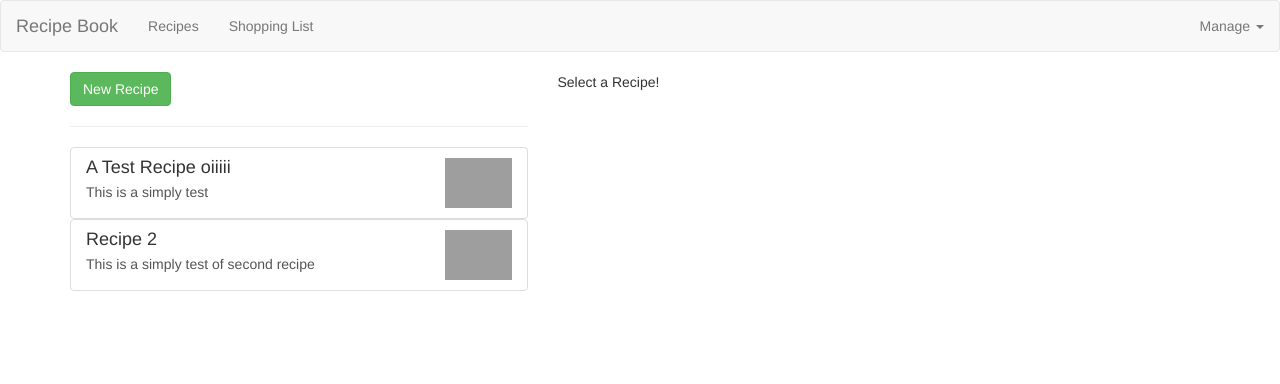
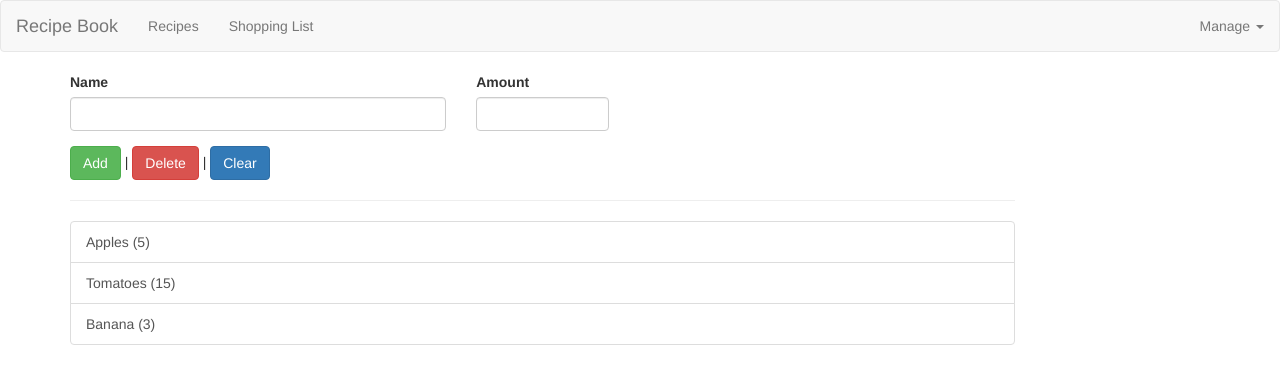
Before and after one commit to franciscovaz/shopping-list, an Angular app: page /shopping-list in a window 1280 px wide. Shown: the top 384 px of the page. Built offline with nearby package versions, Linux system fonts and the light colour scheme; grey boxes are pictures that could not be loaded.

Commit message:
adding routes

```diff
--- /dev/null
+++ b/src/app/app-routing.module.ts
@@ -0,0 +1,41 @@
+import { NgModule } from "@angular/core";
+import { RouterModule, Routes } from "@angular/router";
+import { RecipeDetailComponent } from "./recipes/recipe-detail/recipe-detail.component";
+import { RecipeItemComponent } from "./recipes/recipe-list/recipe-item/recipe-item.component";
+import { RecipeListComponent } from "./recipes/recipe-list/recipe-list.component";
+import { RecipesComponent } from "./recipes/recipes.component";
+import { ShoppingEditComponent } from "./shopping-list/shopping-edit/shopping-edit.component";
+import { ShoppingListComponent } from "./shopping-list/shopping-list.component";
+
+const appRoutes: Routes = [
+  {
+    path: '', redirectTo: '/recipes', pathMatch: 'full'
+  },
+  {
+    path: 'recipes', component: RecipesComponent, children: [
+      {
+        path: 'list', component: RecipeListComponent
+      },
+      {
+        path: 'detail', component: RecipeDetailComponent
+      },
+      {
+        path: 'item', component: RecipeItemComponent
+      }
+    ]
+  },
+  {
+    path: 'shopping-list', component: ShoppingListComponent, children: [
+      {
+        path: 'edit', component: ShoppingEditComponent
+      }
+    ]
+  }
+
+]
+
+@NgModule({
+  imports: [RouterModule.forRoot(appRoutes)],
+  exports: [RouterModule]
+})
+export class AppRoutingModule {}
--- a/src/app/app.component.html
+++ b/src/app/app.component.html
@@ -2,8 +2,9 @@
 <div class="container">
   <div class="row">
     <div class="col-md-12">
-      <app-recipes *ngIf="loadedMenu === 'recipe'"></app-recipes>
-      <app-shopping-list *ngIf="loadedMenu !== 'recipe'"></app-shopping-list>
+      <router-outlet></router-outlet>
+      <!-- <app-recipes *ngIf="loadedMenu === 'recipe'"></app-recipes>
+      <app-shopping-list *ngIf="loadedMenu !== 'recipe'"></app-shopping-list> -->
     </div>
   </div>
 </div>
--- a/src/app/app.module.ts
+++ b/src/app/app.module.ts
@@ -12,6 +12,7 @@
 import { ShoppingEditComponent } from './shopping-list/shopping-edit/shopping-edit.component';
 import { DropdownDirective } from './shared/dropdown.directive';
 import { ShoppingListService } from './shopping-list/shopping-list.service';
+import { AppRoutingModule } from './app-routing.module';
 
 @NgModule({
   declarations: [
@@ -27,7 +28,8 @@
   ],
   imports: [
     BrowserModule,
-    FormsModule
+    FormsModule,
+    AppRoutingModule
   ],
   providers: [ShoppingListService],
   bootstrap: [AppComponent]
--- a/src/app/header/header.component.html
+++ b/src/app/header/header.component.html
@@ -9,8 +9,8 @@
 
     <div class="navbar-collapse" [class.collapse]="collapsed" (window:resize)="collapsed = true">
       <ul class="nav navbar-nav">
-        <li><a href="#" (click)="onSelect('recipe')">Recipes</a></li>
-        <li><a href="#" (click)="onSelect('shopping-list')">Shopping List</a></li>
+        <li><a routerLink="/recipes">Recipes</a></li>
+        <li><a routerLink="/shopping-list">Shopping List</a></li>
       </ul>
       <ul class="nav navbar-nav navbar-right">
         <li class="dropdown" appDropdown>
--- a/src/app/header/header.component.ts
+++ b/src/app/header/header.component.ts
@@ -4,11 +4,5 @@
   templateUrl: './header.component.html'
 })
 export class HeaderComponent {
-  @Output() menuSelected = new EventEmitter<string>();
   collapsed = true;
-
-  onSelect(menu: string){
-    this.menuSelected.emit(menu);
-  }
-
 }
```
